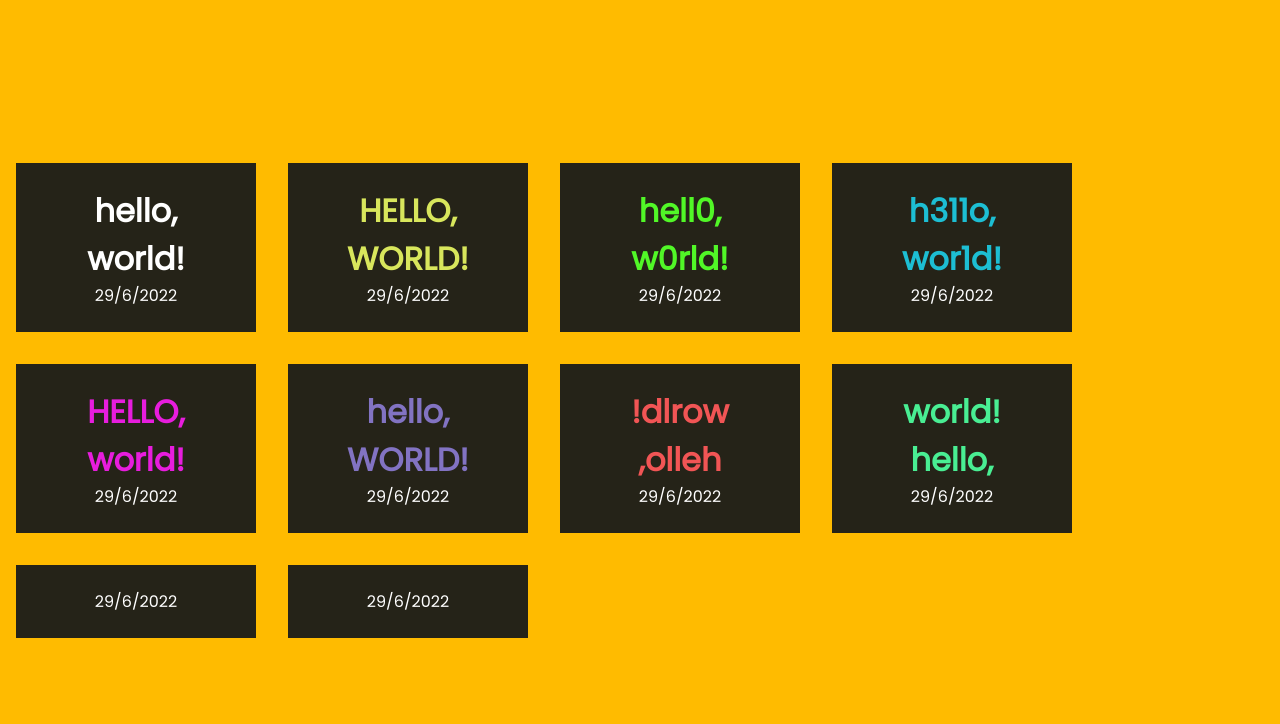
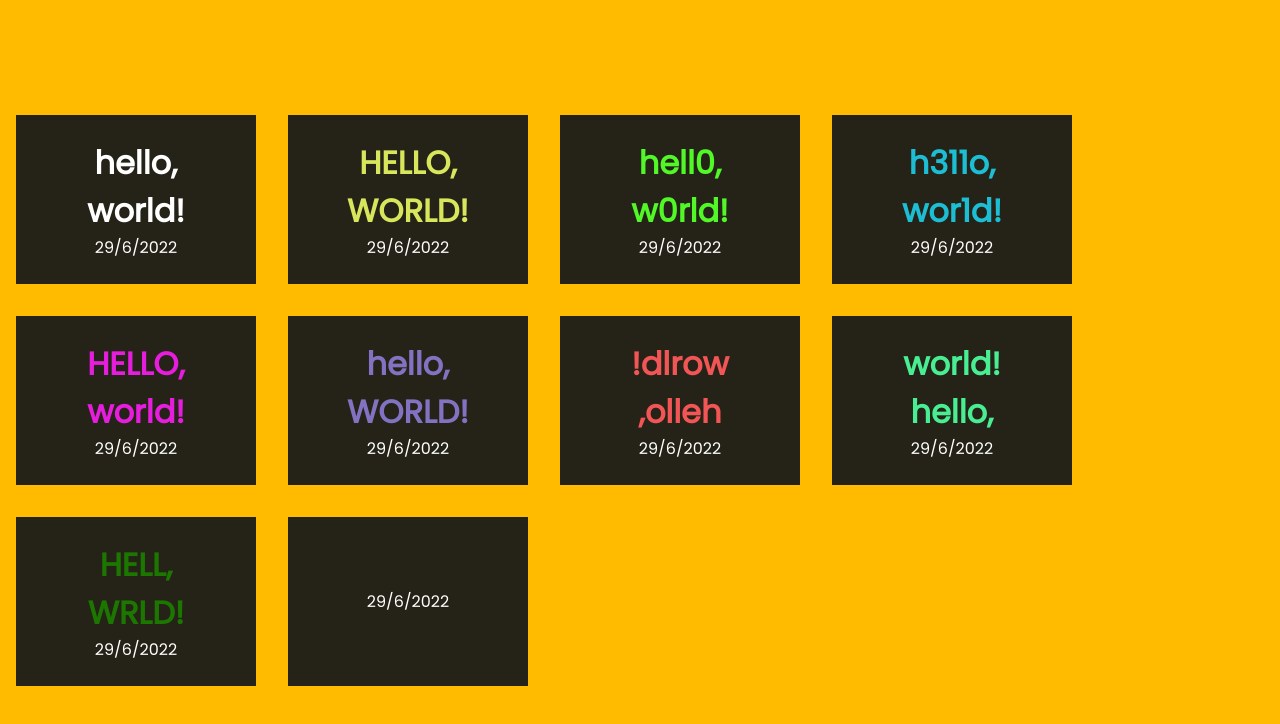
Before and after one commit to MichelangeloCali/repositorio-treino-classroom-acct, a React (Create React App) app in the folder Modulo-2/introducao-ao-react/: page / in a window 1280 px wide. Shown: the top 724 px of the page. Built offline with nearby package versions, Linux system fonts and the light colour scheme.

Commit message:
nineth component

```diff
--- a/Modulo-2/introducao-ao-react/src/App.js
+++ b/Modulo-2/introducao-ao-react/src/App.js
@@ -20,7 +20,7 @@ function App({ name, color }) {
         name={text.split("hello,").reverse("world").join(" hello,")}
         color="#49ee93"
       />
-      <HelloWorld />
+      <HelloWorld name={text.toUpperCase().split("O")} color="#1c7700" />
       <HelloWorld />
     </div>
   );
```
